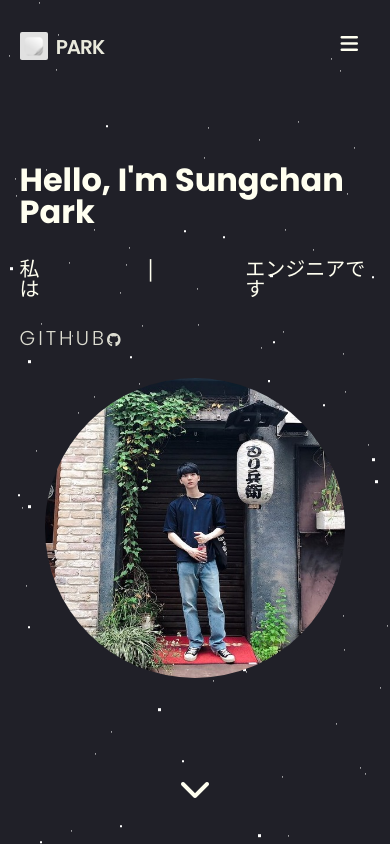
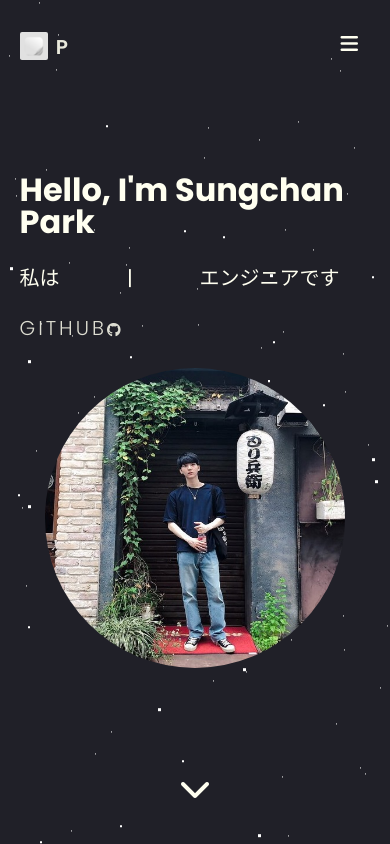
Before and after one commit to TankXD/parks-portfolio, a website: page index.html in a window 390 px wide. Shown: the top 844 px of the page. Drawn offline with nearby package versions, Linux system fonts and the light colour scheme.

Commit message:
FIX: responsive home description

```diff
--- a/css/components/home.css
+++ b/css/components/home.css
@@ -23,7 +23,7 @@
 }
 
 .info__description h2 {
-  font-family: "Noto Sans JP", sans-serif;
+  font-family: "Poppins", "Noto Sans JP", sans-serif;
   font-weight: 500;
 }
 
@@ -73,3 +73,12 @@
     gap: 30px;
   }
 }
+
+@media screen and (max-width: 600px) {
+  .info__description {
+    align-items: center;
+  }
+  #typeit {
+    max-width: 140px;
+  }
+}
--- a/css/styles.css
+++ b/css/styles.css
@@ -23,7 +23,7 @@ body {
   width: 100%;
   /* width: 100vw; */
   height: 200vh;
-  /* font-family: "Poppins", sans-serif; */
+  /* font-family: "Poppins","Noto Sans JP", sans-serif; */
   font-family: "Nunito", "Noto Sans JP", sans-serif;
 
   /* background: radial-gradient(ellipse at bottom, #1b2735 0%, #090a0f 100%); */
@@ -81,12 +81,6 @@ i {
   color: var(--color-white);
 }
 
-@media screen and (max-width: 480px) {
-  section {
-    padding: 0 5%;
-  }
-}
-
 @media screen and (max-width: 600px) {
   :root {
     /* font-size */
@@ -104,3 +98,9 @@ i {
     --weight-bold: 700;
   }
 }
+
+@media screen and (max-width: 480px) {
+  section {
+    padding: 0 5%;
+  }
+}
--- a/index.html
+++ b/index.html
@@ -46,7 +46,7 @@
             class="navbar__logo__image"
           />
           <span class="navbar__logo__title">Park's Portfolio</span>
-          <span class="navbar__logo__title mini__title">PARK</span>
+          <span class="navbar__logo__title mini__title">P</span>
         </a>
       </div>
       <ul class="navbar__menu">
@@ -251,7 +251,7 @@
       <div class="contact__section">
         <h1>Contact</h1>
         <p class="contact__description">
-          何かありましたら下記のメールでご連絡ください🙏
+          私に興味がわいたなら下記のメールでご連絡ください🙏
         </p>
         <div class="contact__info">
           <i class="far fa-envelope"></i>
@@ -277,7 +277,7 @@
         .type("")
         .pause(1000)
         // .type("フロントエンド", { delay: 1200 })
-        // .delete(null, { to: "START", speed: 50 })
+        // .delete(null, { to: "START", speed: 80 })
         // .pause(1000)
         .type("粘り強い", { delay: 1200 })
         .delete(null, { to: "START", speed: 80 })
```
